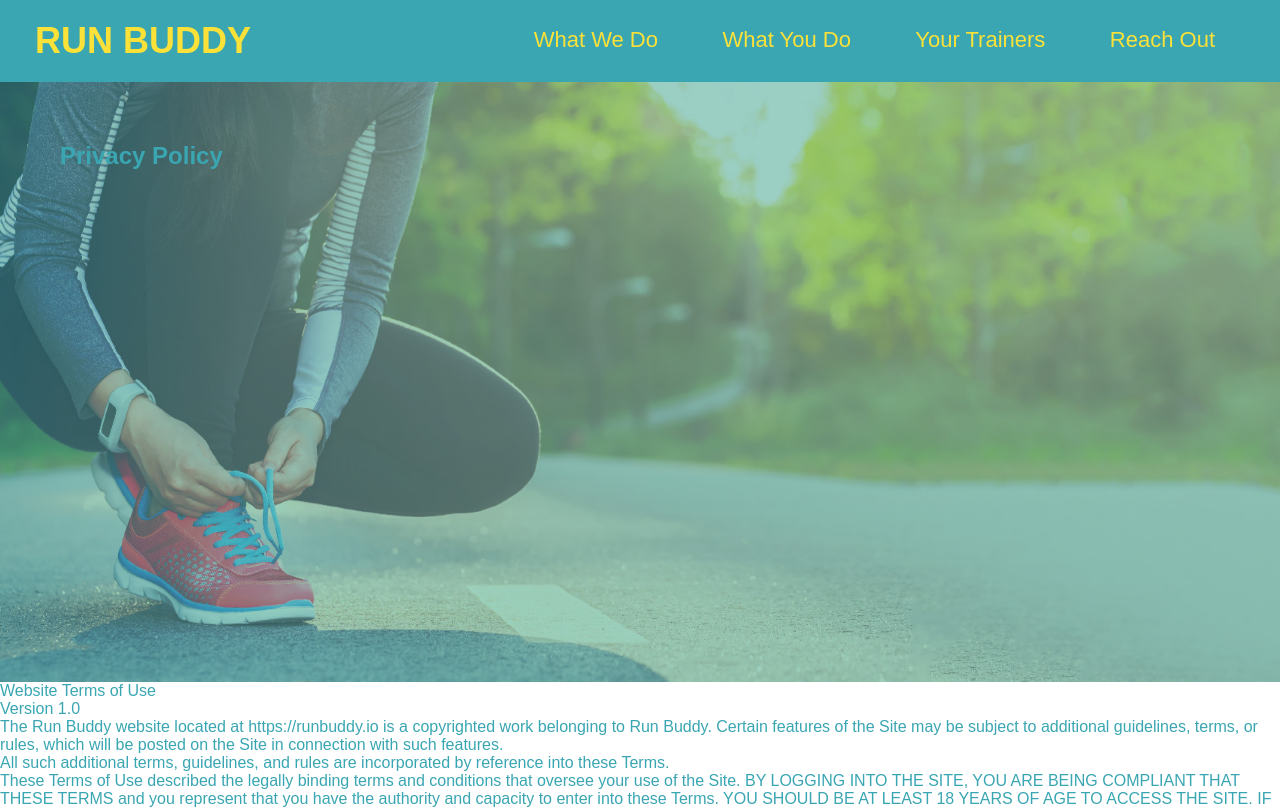
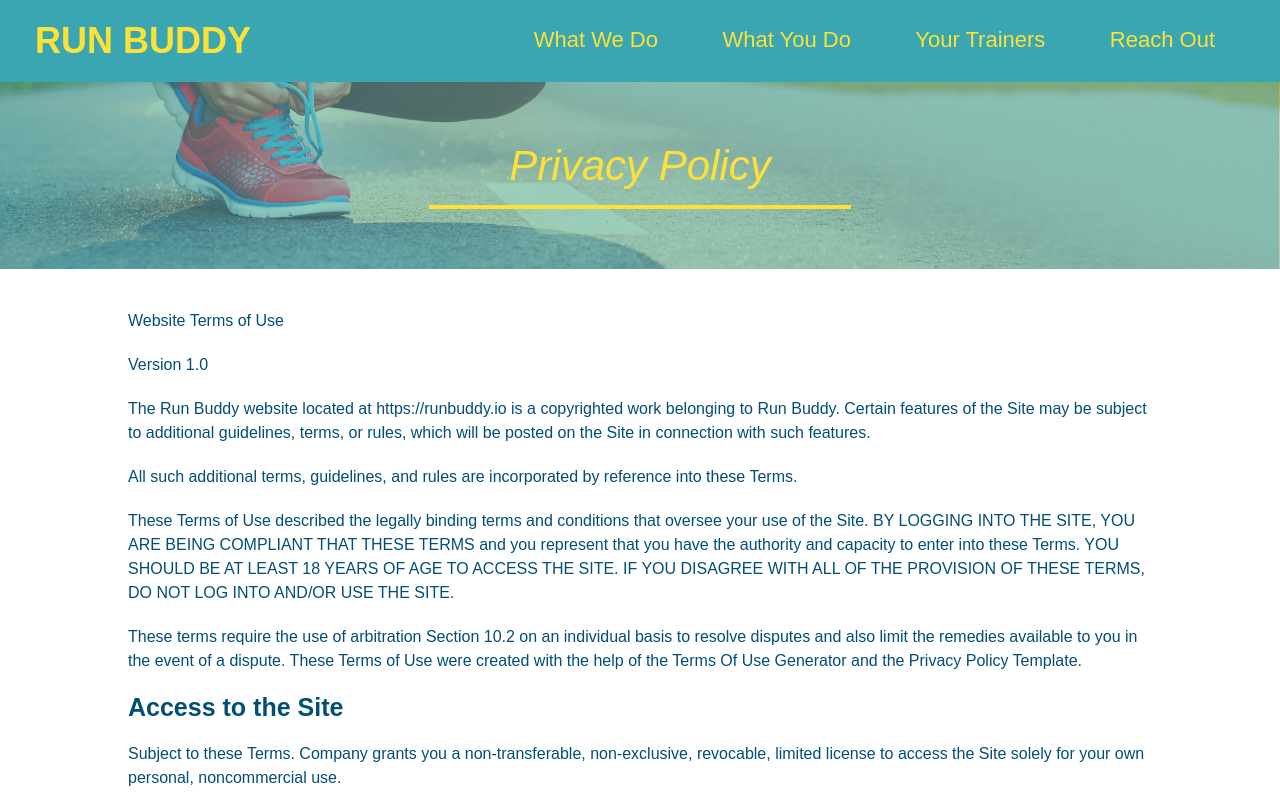
Before and after one commit to AidanGuarniere/Run-Buddy, a plain HTML site: page privacy-policy.html in a window 1280 px wide. Shown: the top 807 px of the page. Drawn offline with Linux system fonts and the light colour scheme.

Commit message:
added styling to privacy policy

```diff
--- /dev/null
+++ b/assets/css/secondary-style.css
@@ -0,0 +1,49 @@
+/* apply styles to privacy policy <hero> */
+.hero {
+    background-position: bottom;
+  height: auto;
+  text-align: center;
+  margin-bottom: 40px;
+}
+
+/* apply styles to privacy policy <page-title> */
+.page-title {
+    color:#fce138 ;
+    display: inline-block;
+    border-bottom: #fce138 4px solid;
+    padding: 0 80px 15px 80px;
+    font-weight: normal;
+    font-size: 42px;
+    font-style: italic;
+}
+
+/* apply styles to privacy policy <secondary-content> */
+.secondary-content {
+    width: 80%;
+    margin: auto;
+    color: #024e76;
+}
+
+/* apply styles to privacy policy .secondary-content <h3> */
+.secondary-content h3 {
+    font-size: 25px;
+    margin: 20px 0 20px 0;
+}
+
+/* apply styles to privacy policy .secondary-content <p> */
+.secondary-content p {
+    font-size: 16px;
+    line-height: 1.5;
+    margin: 20px 0 20px 0;
+}
+
+/* apply styles to privacy policy .secondary-content <ul> */
+.secondary-content ul {
+    margin: 15px 20px 15px 20px;
+}
+
+/* apply styles to privacy policy .secondary-content <li> */
+.secondary-content li {
+    color: #39a6b2;
+    margin: 10px 0 10px 0;
+}
--- a/privacy-policy.html
+++ b/privacy-policy.html
@@ -5,6 +5,7 @@
     <meta name="viewport" content="width=device-width, initial-scale=1.0">
     <title>Privacy Policy - Run Buddy</title>
     <link rel="stylesheet" href="./assets/css/style.css">
+    <link rel="stylesheet" href="./assets/css/secondary-style.css"
 </head>
 <body>
     <header>
```
